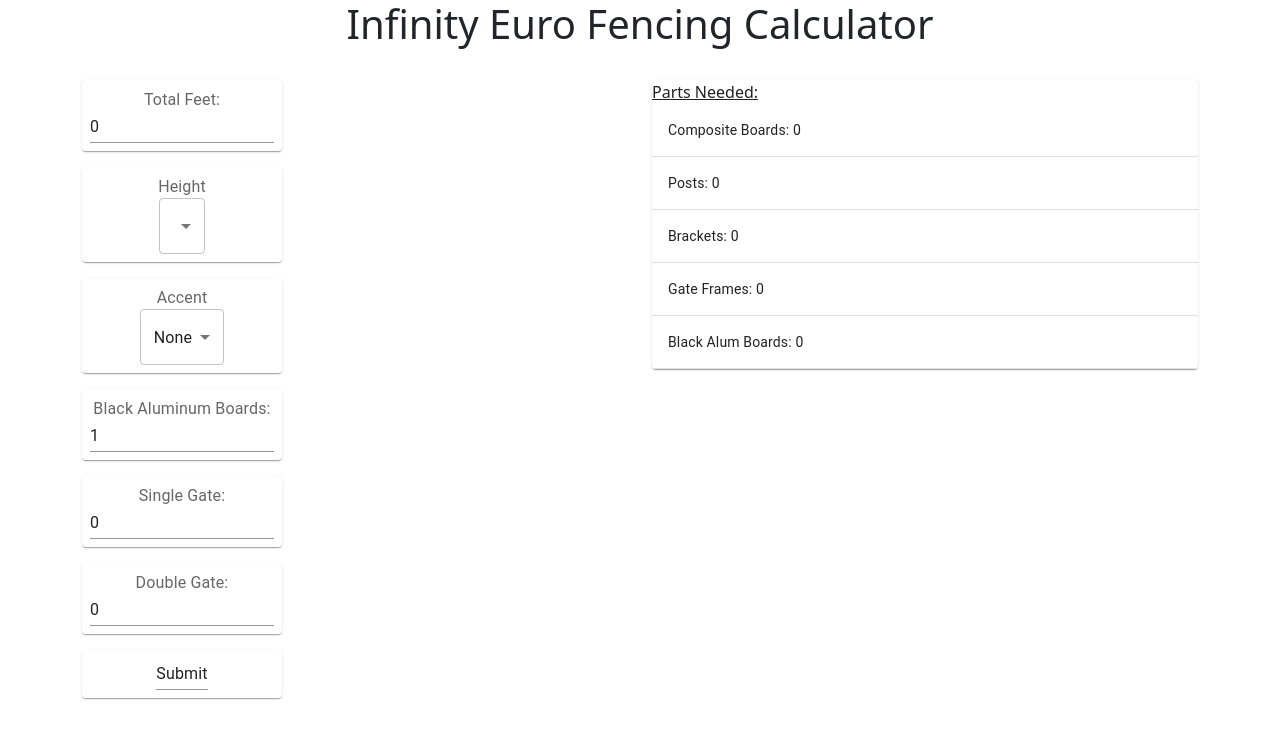
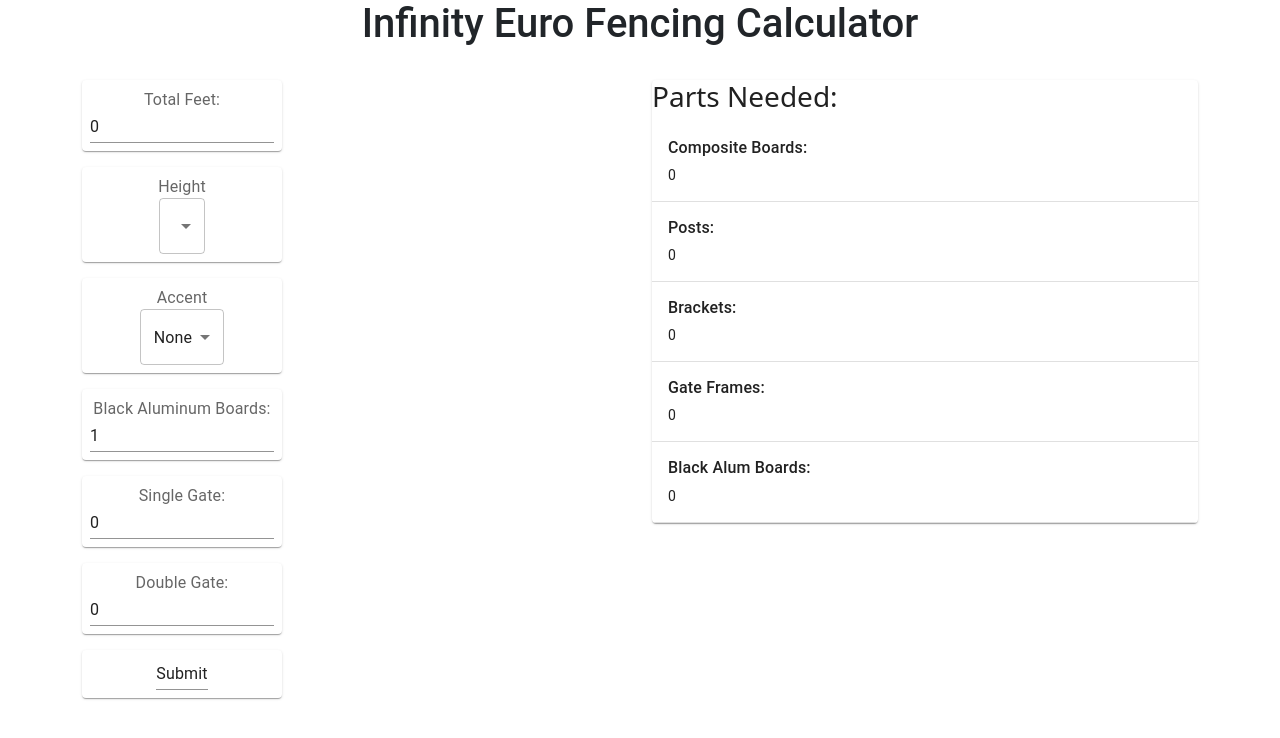
Before and after one commit to hagoodwi92/fence-configurator, a React (Create React App) app in the folder fence-config/: page / in a window 1280 px wide. Shown: the top 738 px of the page. Built offline with nearby package versions, Linux system fonts and the light colour scheme.

Commit message:
add headers

```diff
--- a/fence-config/src/App.css
+++ b/fence-config/src/App.css
@@ -15,6 +15,7 @@
 
 h1{
   text-align: center;
+  font-family: Roboto;
 }
 
 .App-logo {
@@ -56,3 +57,7 @@ h1{
   text-align: center;
   background-color: black;
 }
+
+.container {
+  margin-bottom:100px;
+}
--- a/fence-config/src/App.js
+++ b/fence-config/src/App.js
@@ -1,5 +1,6 @@
 import React, { useState } from "react";
 import "./App.css";
+import "bootstrap/dist/css/bootstrap.min.css";
 import { useForm } from "react-hook-form";
 import {
   TableContainer,
@@ -16,9 +17,7 @@ import {
 import Paper from "@mui/material/Paper";
 import { styled } from "@mui/material/styles";
 import { Container, Row, Col } from "react-bootstrap";
-import "bootstrap/dist/css/bootstrap.min.css";
 
-// import logo1 from "./logo1.jpg";
 const Item = styled(Paper)(({ theme }) => ({
   backgroundColor: theme.palette.mode === "dark" ? "#1A2027" : "#fff",
   ...theme.typography.body2,
@@ -68,7 +67,6 @@ export default function App() {
     /* "handleSubmit" will validate your inputs before invoking "onSubmit" */
     <React.Fragment>
       <Container>
-        {/* <img class='logo' src={logo1}></img> */}
         <h1>Infinity Euro Fencing Calculator</h1>
         <br></br>
         <Row>
@@ -147,23 +145,24 @@ export default function App() {
             <TableContainer component={Paper}>
               <Table sx={{ minWidth: 300 }} aria-label="simple table">
                 <TableHead>
-                  <u>Parts Needed:</u>
+                  <h3>Parts Needed:</h3>
                 </TableHead>
                 <TableRow>
-                  <TableCell>Composite Boards: {totalFeet}</TableCell>
+                  <TableCell><h6>Composite Boards: </h6>{totalFeet}</TableCell>
                 </TableRow>
                 <TableRow>
-                  <TableCell>Posts: {posts}</TableCell>
+                  <TableCell><h6>Posts: </h6>{posts}</TableCell>
                 </TableRow>
                 <TableRow>
-                  <TableCell>Brackets: {brackets}</TableCell>
+                  <TableCell><h6>Brackets: </h6>{brackets}</TableCell>
                 </TableRow>
                 <TableRow>
-                  <TableCell>Gate Frames: {gateFrame}</TableCell>
+                  <TableCell><h6>Gate Frames: </h6>{gateFrame}</TableCell>
                 </TableRow>
-                <TableCell>Black Alum Boards: {blackAlum}</TableCell>
+                <TableCell><h6>Black Alum Boards: </h6>{blackAlum}</TableCell>
               </Table>
             </TableContainer>
+            {/* <img class="logo" height='30%' alt='logo' src={logo1}></img>  */}
           </Col>
         </Row>
       </Container>
```
